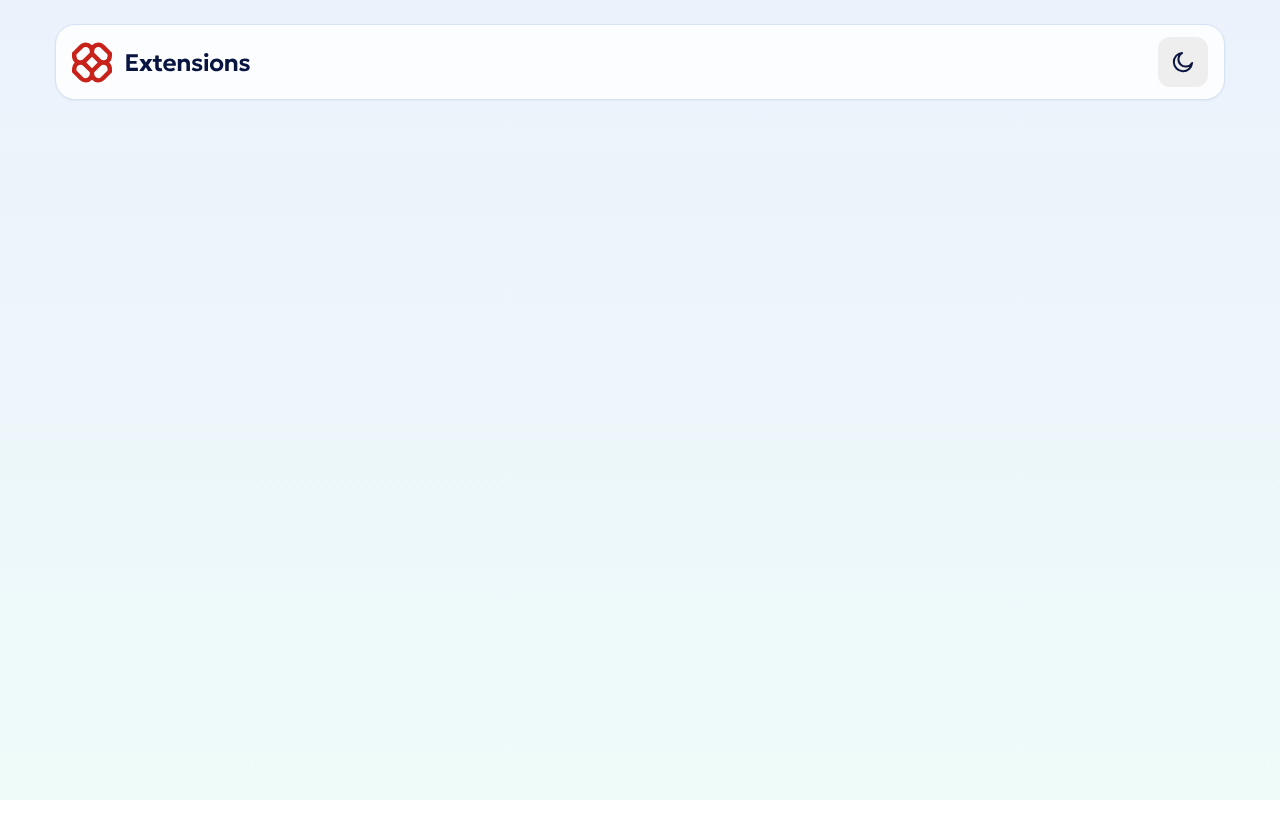
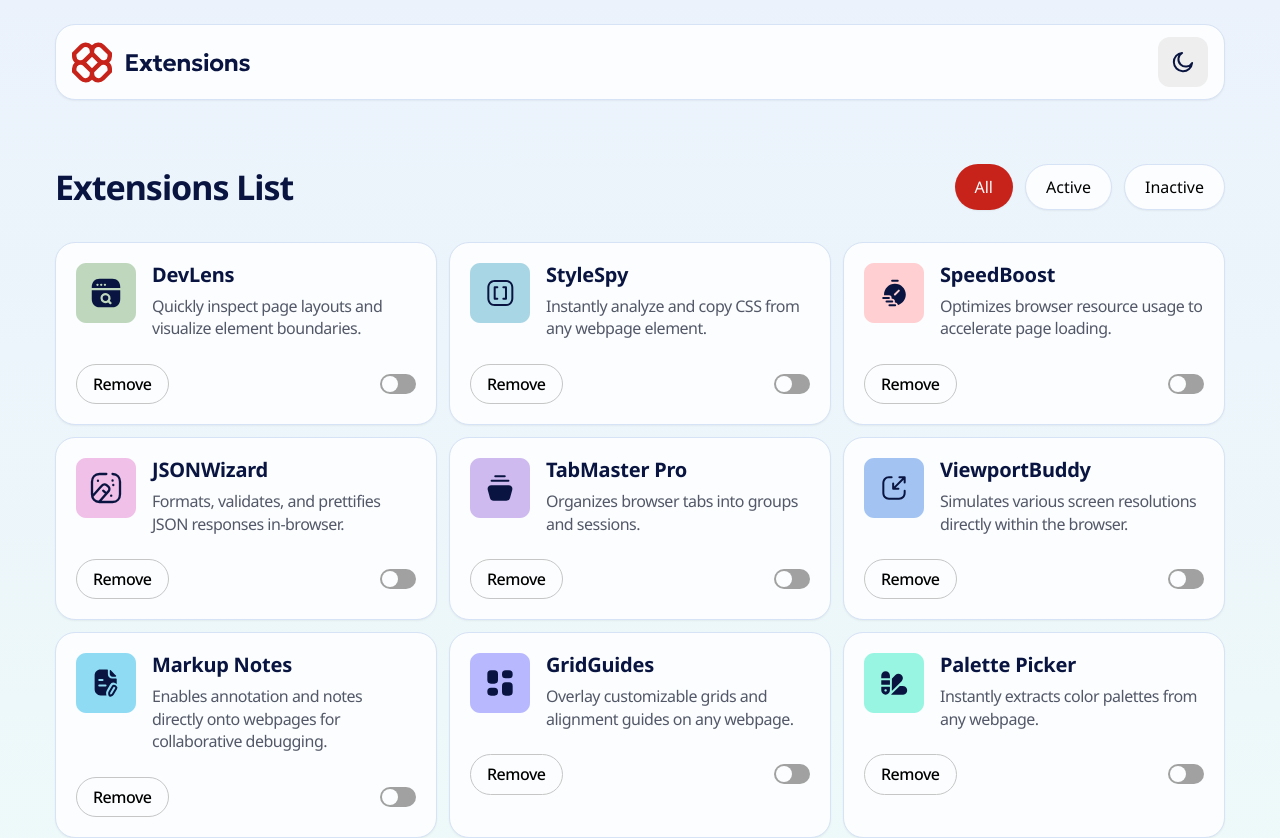
Before and after one commit to sharyar-t/browser-extension-manager-ui, a Vue app: page / in a window 1280 px wide. Shown: the top 838 px of the page. Before the commit the page ends 800 px from the top, so only its background shows below. Built offline with nearby package versions, Linux system fonts and the light colour scheme.

Commit message:
add AppExtensions component to display extensions list and update App.vue layout

```diff
--- a/src/App.vue
+++ b/src/App.vue
@@ -1,11 +1,13 @@
 <script setup lang="ts">
 import AppHeader from "@/components/AppHeader.vue";
+import AppExtensions from "@/components/AppExtensions.vue";
 </script>
 
 <template>
   <div class="min-h-svh w-full bg-[linear-gradient(180deg,#EBF2FC,#EEFBF9)] dark:bg-[linear-gradient(180deg,#04091B,#091540)] px-4 py-5 md:px-8 md:py-6">
     <div class="lg:max-w-[1170px] mx-auto">
-      <AppHeader />
+      <AppHeader class="mb-500 lg:mb-800" />
+      <AppExtensions />
     </div>
   </div>
 </template>
--- a/src/assets/main.css
+++ b/src/assets/main.css
@@ -99,6 +99,10 @@
 }
 
 @layer base {
+  html {
+    overscroll-behavior: none;
+  }
+
   button {
     cursor: pointer;
   }
--- /dev/null
+++ b/src/components/AppExtensions.vue
@@ -0,0 +1,42 @@
+<script setup lang="ts">
+import { shallowRef } from "vue";
+import AppTabs from "@/components/AppTabs.vue";
+import AppTab from "@/components/AppTab.vue";
+import AppCard from "@/components/AppCard.vue";
+
+import data from "@/data.json";
+import AppButton from "@/components/AppButton.vue";
+import AppToggle from "@/components/AppToggle.vue";
+
+const extensionsList = shallowRef(data);
+</script>
+
+<template>
+  <div class="flex flex-col gap-400">
+    <div class="flex flex-col items-center md:flex-row md:justify-between gap-300">
+      <h1 class="text-preset-1 text-neutral-900 dark:text-neutral-0">Extensions List</h1>
+      <AppTabs>
+        <AppTab :is-active="true">All</AppTab>
+        <AppTab>Active</AppTab>
+        <AppTab>Inactive</AppTab>
+      </AppTabs>
+    </div>
+    <div class="grid md:grid-cols-2 lg:grid-cols-3 gap-150">
+      <AppCard v-for="extension in extensionsList" :key="extension.name">
+        <div class="flex flex-col gap-300">
+          <div class="flex items-start gap-200">
+            <img :src="extension.logo" :alt="extension.name" width="60px" height="60px" />
+            <div class="flex flex-col gap-100">
+              <h3 class="text-preset-2 text-neutral-900 dark:text-neutral-0">{{ extension.name }}</h3>
+              <p class="text-preset-5 text-neutral-600 dark:text-neutral-300">{{ extension.description }}</p>
+            </div>
+          </div>
+          <div class="flex items-center justify-between">
+            <AppButton>Remove</AppButton>
+            <AppToggle :checked="extension.isActive" />
+          </div>
+        </div>
+      </AppCard>
+    </div>
+  </div>
+</template>
```
